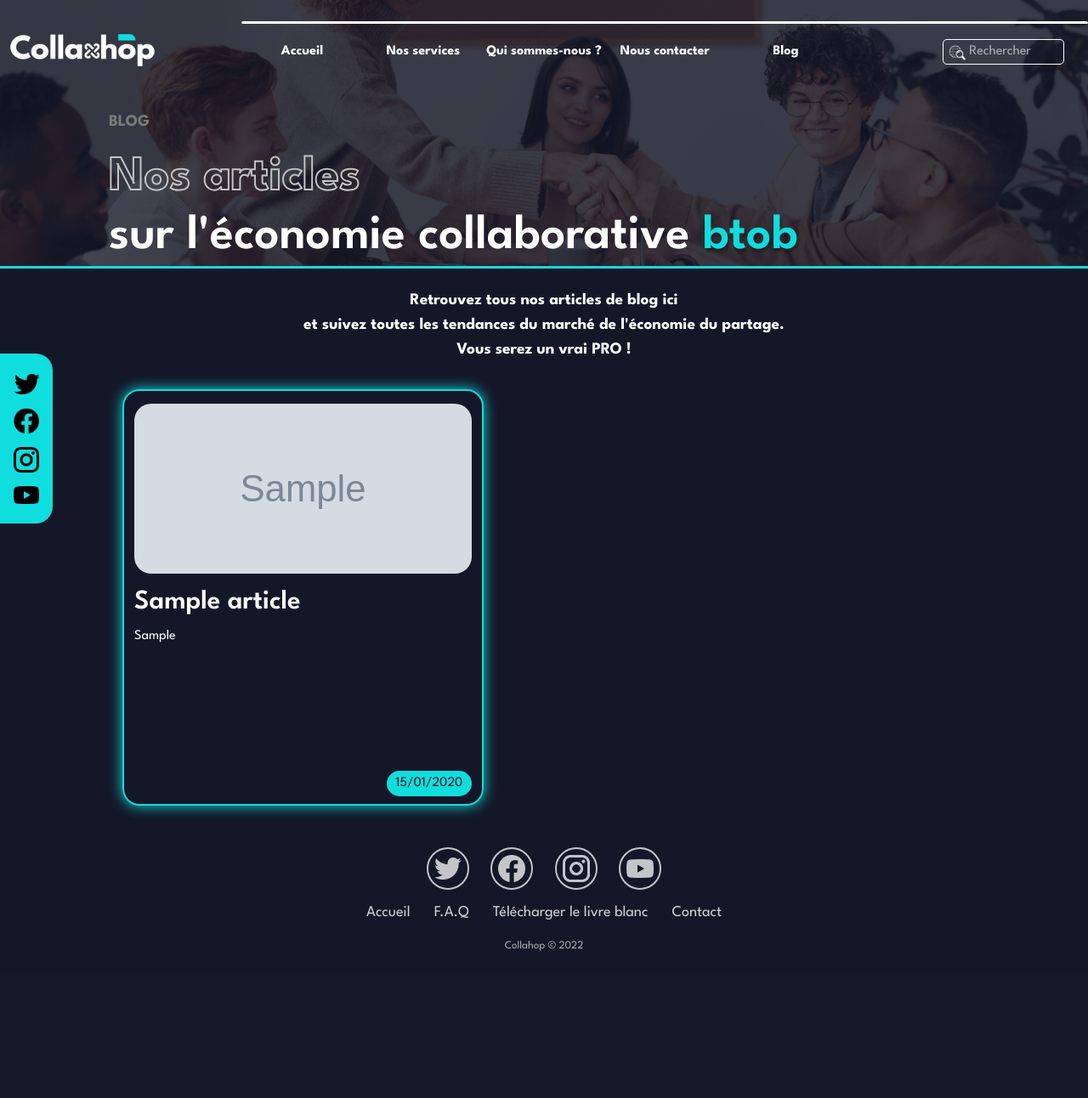
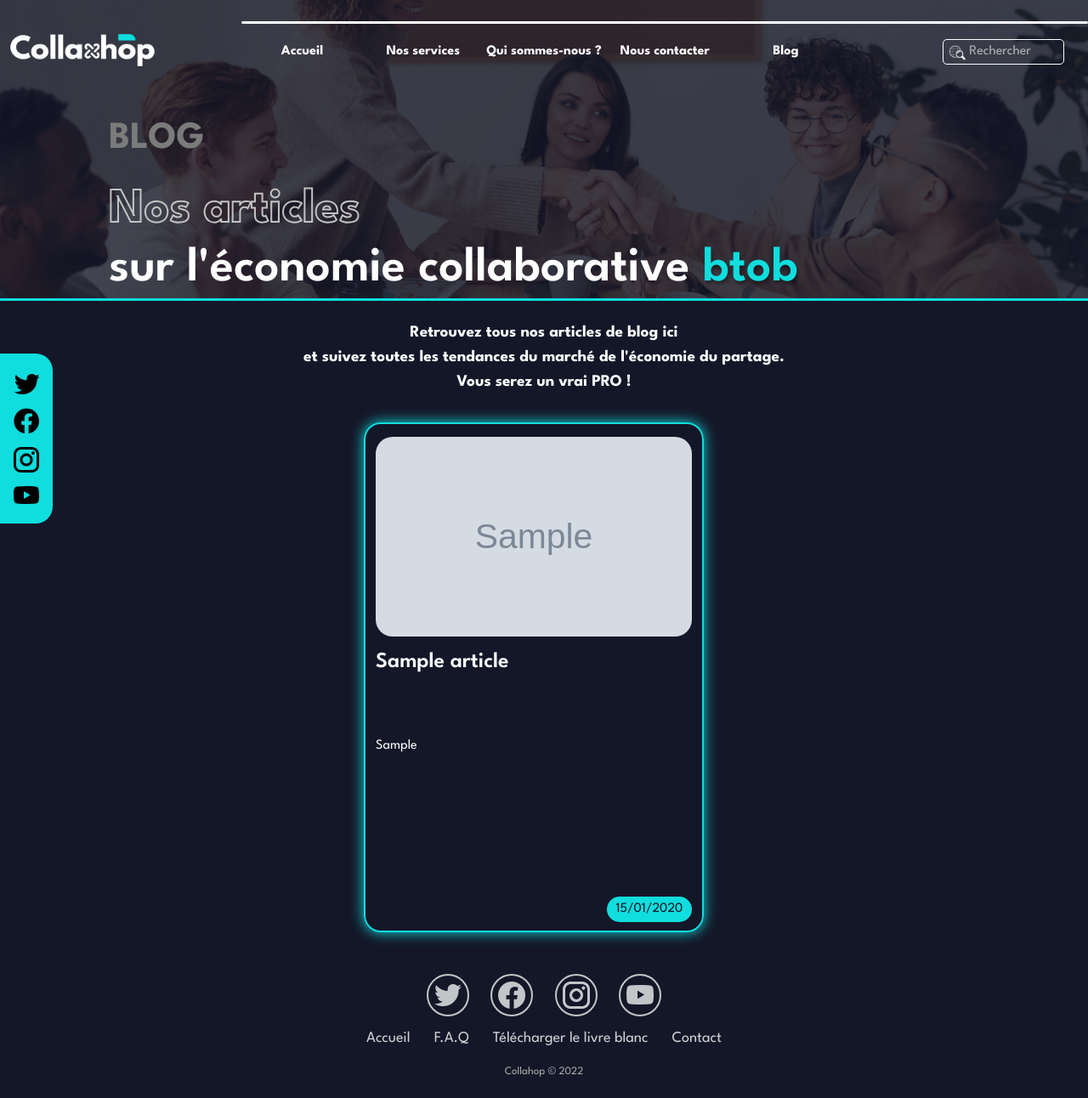
Before and after one commit to WildCodeSchool/2022-03-php-Lyon-P3-Collahop, a Symfony app: template templates/blog/index.html.twig in a window 1280 px wide. Shown: the whole page at 85% size. Before the commit the page ends 1119 px from the top, so only its background shows below. Run offline with Twig, Linux system fonts and the light colour scheme; the template is opened without the code that fills it: most values are stand-ins (such as "Sample title", 1, 10 or a date in 2020); grey boxes marked "Sample" are stand-in pictures; style sheets or scripts are compiled from the project's sources; some libraries are stand-ins or nearby versions.

Commit message:
fix issues with size of articles (blog) in index

```diff
--- a/assets/styles/blog.scss
+++ b/assets/styles/blog.scss
@@ -26,12 +26,12 @@
     background-position: center;
 }
 
-.first_part {
+.first_part_blog {
     margin-left: 10vw;
     margin-right: 10vw;
 }
 
-.category {
+.category_blog {
     font-size: 3.5vw;
     color: $secondary-homepage-color;
     font-weight: bold;
@@ -66,7 +66,14 @@
     font-size: 4vw;
 }
 
+.row_blog{
+    display: flex;
+    width: 100%;
+    justify-content: space-around;
+}
+
 .articles a {
+    height: 600px;
     text-decoration: none;
     color: none;
     flex-direction: column;
@@ -77,18 +84,19 @@
 
 .articles {
     margin-top: 0;
-    margin-left: 10vw;
-    margin-right: 10vw;
+    margin-left: 3vw;
+    margin-right: 3vw;
 }
 
 .article {
 
     width: 100%;
+    height: 100%;
     flex-direction: column;
 }
 
 .article_img {
-    height: 200px;
+    height: 50%;
     border-radius: 20px;
     overflow: hidden;
     margin: 15px 0px;
@@ -100,7 +108,13 @@
     height: 100%;
 }
 
+.h2_blog{
+    height: 20%;
+    font-size: 1.6em;
+}
+
 .article_sumary {
+    height: 40%;
     text-align: justify;
 }
 
@@ -196,12 +210,8 @@
 
 @media screen and (min-width: 768px) {
     .articles a {
-        height: 605px;
-        width: 280px;
-    }
-
-    .article_sumary {
-        height: 290px;
+        height: 600px;
+        width: 400px;
     }
 }
 
@@ -214,17 +224,7 @@
         font-size: 4vw;
     }
 
-    .articles a {
-        height: 560px;
-        width: 325px;
-    }
-
-    .article_sumary {
-        height: 240px;
-    }
-
     .show_blog {
-
         margin-top: 3vw;
     }
 }
@@ -239,47 +239,3 @@
         margin: 1vw;
     }
 }
-
-@media screen and (min-width: 1150px) {
-    .articles a {
-        height: 490px;
-        width: 425px;
-    }
-
-    .article_sumary {
-        height: 170px;
-    }
-}
-
-@media screen and (min-width: 1350px) {
-    .article a {
-        height: 480px;
-        width: 500px;
-    }
-
-    .article_sumary {
-        height: 170px;
-    }
-}
-
-@media screen and (min-width: 1400px) {
-    .articles a {
-        height: 540px;
-        width: 340px;
-    }
-
-    .article_sumary {
-        height: 220px;
-    }
-}
-
-@media screen and (min-width: 1600px) {
-    .articles a {
-        height: 500px;
-        width: 400px;
-    }
-
-    .article_sumary {
-        height: 175px;
-    }
-}
--- a/templates/blog/index.html.twig
+++ b/templates/blog/index.html.twig
@@ -10,8 +10,8 @@
 		</header>
 		{% include "home/partials/_sidebar_user.html.twig" %}
 		<div class="blog_page">
-			<div class="first_part">
-				<p class="category">BLOG</p>
+			<div class="first_part_blog">
+				<p class="category_blog">BLOG</p>
 				<div>
 					<h1 class="blog_h1">
 						<p class="transparent_weight mb-0">Nos articles</p>
@@ -29,16 +29,18 @@
 			<div class="text-center fw-bold">
 				<p class="blog_h2 mt-4">Retrouvez tous nos articles de blog ici<br/>et suivez toutes les tendances du marché de l'économie du partage.<br/>Vous serez un vrai PRO !</p>
 			</div>
-			<div class="container d-flex">
-				<div class="row d-flex justify-content-center">
+
+
+			<div class="container container_blog d-flex">
+				<div class="row row_blog">
 					{% for article in articles %}
-						<a href="blog/{{ article.id }}" class="d-flex col-sm-12 col-md-6 col-lg-6 col-xl-6 col-xxl-4 m-3">
+						<a href="blog/{{ article.id }}" class="d-flex col-sm-12 col-md-6 col-lg-6 col-xl-6 col-xxl-3 col-xxxl-2 m-3">
 
 							<div class="article d-flex">
 								<div class="article_img">
 									<div class="img" style="background-image: url({{ article.image }});"></div>
 								</div>
-								<h2>{{ article.title }}</h2>
+								<h2 class="h2_blog">{{ article.title }}</h2>
 								<div class="article_sumary">{{ article.articleSumary }}</div>
 							</div>
 							<div class="date_div">
@@ -48,6 +50,8 @@
 					{% endfor %}
 				</div>
 			</div>
+
+
 		</div>
 
 		<footer>
```
